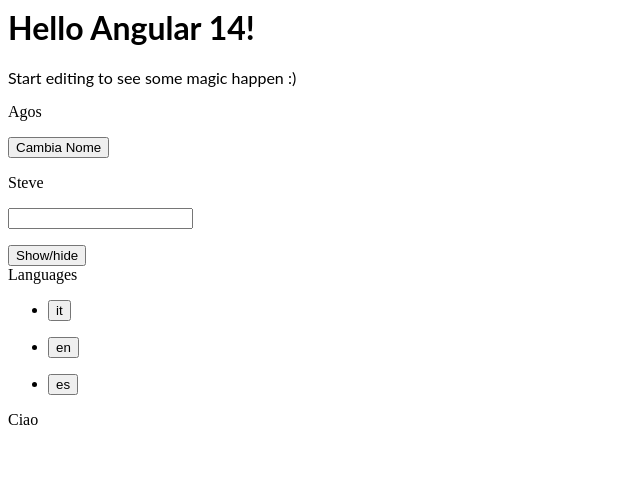
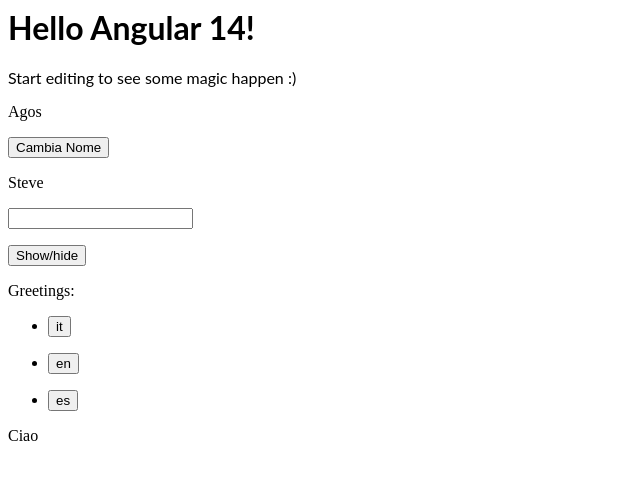
Before and after one commit to mnobili/angular-ivy-e6jzak, an Angular app: page / in a window 1280 px wide. Shown: the top 480 px of the page, without its empty margins (0-640 px from the left). Built offline with nearby package versions, Linux system fonts and the light colour scheme.

Commit message:
1 file modified

```diff
--- a/src/app/dir/dir.component.html
+++ b/src/app/dir/dir.component.html
@@ -1,7 +1,7 @@
 <button (click)="showEverything()">Show/hide</button>
-
+<p></p>
 <div *ngIf="showAll">
-  <section>Languages</section>
+  <section>Greetings:</section>
   <ul *ngFor="let el of langs">
     <li>
       <button (click)="setDefaultLang(el)">
@@ -14,6 +14,5 @@
     <p *ngSwitchCase="'en'">Hi</p>
     <p *ngSwitchCase="'it'">Ciao</p>
     <p *ngSwitchCase="'es'">Hola</p>
-    <p *ngSwitchDefault>Saluto</p>
   </div>
 </div>
```
